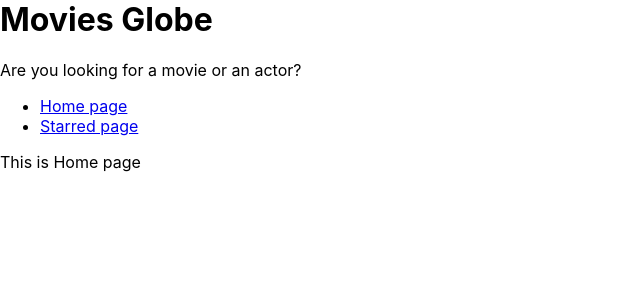
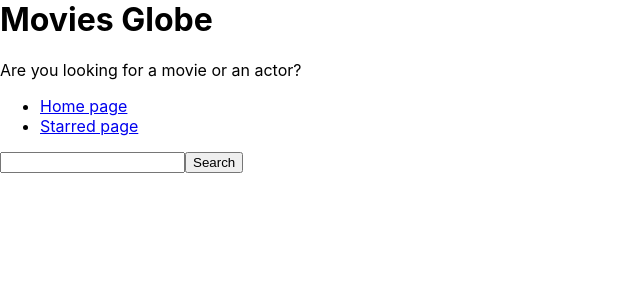
Before and after one commit to yukeshyuks/box-office, a React (Create React App) app: page / in a window 1280 px wide. Shown: the top 300 px of the page, without its empty margins (0-640 px from the left). Built offline with nearby package versions, Linux system fonts and the light colour scheme.

Commit message:
added api fetch

```diff
--- /dev/null
+++ b/src/misc/config.js
@@ -0,0 +1,7 @@
+const API_URL = 'https://api.tvmaze.com';
+
+export async function apiGet(queryString) {
+
+  const response = await fetch(`${API_URL}${queryString}`).then(r => r.json());
+  return response;
+}
--- a/src/pages/Homepage.js
+++ b/src/pages/Homepage.js
@@ -1,9 +1,57 @@
-import React from 'react'
-import MainpageLayout from '../components/MainpageLayout'
+import React, { useState } from 'react';
+import MainpageLayout from '../components/MainpageLayout';
+import {apiGet} from "../misc/config"
 
 const Homepage = () => {
-    return <MainpageLayout>This is Home page</MainpageLayout>;
+  const [input, setInput] = useState('');
+  const [results, setResults] = useState(null);
 
+  const onSearch = () => {
+    apiGet(`/search/shows?q=${input}`).then(result =>{
+      setResults(result);
+      console.log(result);
+    });
+  };
+
+  const onInputChange = ev => {
+    setInput(ev.target.value);
+  };
+
+  const onKeyDown = ev => {
+    if (ev.keyCode === 13) {
+      onSearch();
+    }
+  };
+
+  const renderResults = () => {
+    if (results && results.length === 0){
+      return <div>No Results</div>
+    }
+
+    if (results && results.length > 0 ){
+      return <div> {results.map( (item) =>
+      <div key={item.show.id}>{item.show.name}</div>
+      )}
+      </div>
+    };
+    return null;
 };
 
-export default Homepage
+  return (
+    <MainpageLayout>
+      <input
+        type="text"
+        onChange={onInputChange}
+        onKeyDown={onKeyDown}
+        value={input}
+      />
+
+      <button type="button" onClick={onSearch}>
+        Search
+      </button>
+      {renderResults()}
+    </MainpageLayout>
+  );
+};
+
+export default Homepage;
```
Also changed, not shown: 1 other file (tests, documents, lock files or other folders).
